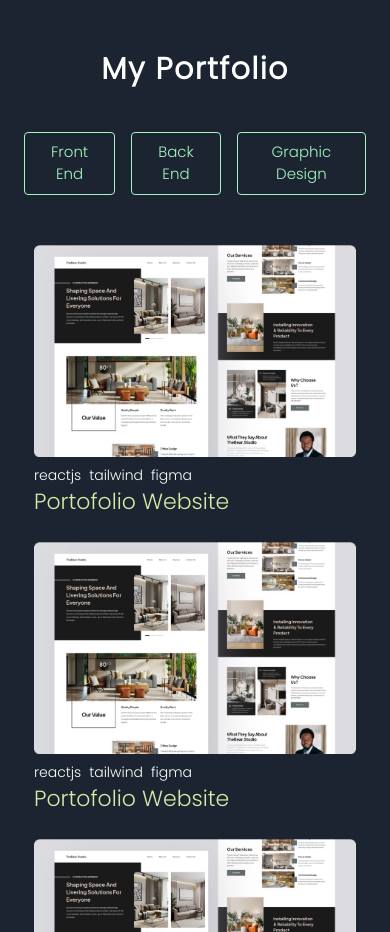
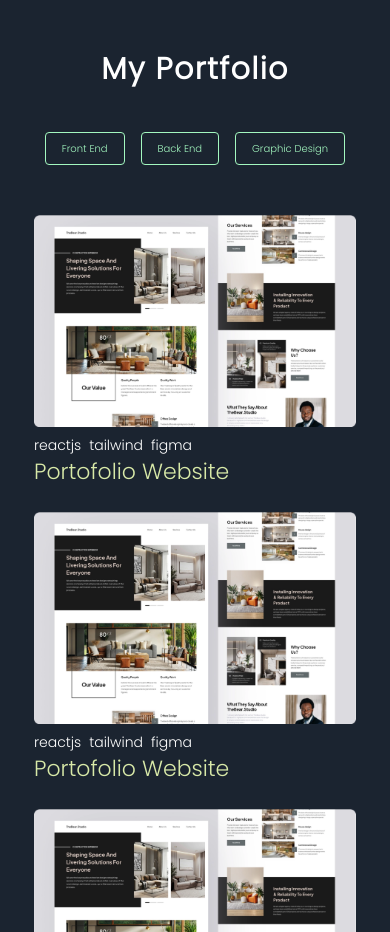
Before and after one commit to FajarFE/Portofolio-Fajar, a React (Create React App) app: page / in a window 390 px wide. Shown: the part 2340-3272 px from the top of the page. Built offline with nearby package versions, Linux system fonts and the light colour scheme.

Commit message:
hampir selesai

```diff
--- a/src/components/MyPortofolio.js
+++ b/src/components/MyPortofolio.js
@@ -43,7 +43,7 @@ const MyPortfolio = () => {
       <h1 className={` tracking-wider ${styles.sectionHeadText} text-center`}>My Portfolio</h1>
       <div className="flex space-x-4 my-10 justify-center ">
         <button
-          className={`border border-[#A3F7BF] rounded text-[15px] xs:text-[5px] sm:text-[5px]  md:text-sm lg:text-[20px] py-2 px-4 ${
+          className={`border border-[#A3F7BF] rounded text-[10px] xs:text-[5px] sm:text-[5px]  md:text-sm lg:text-[20px] py-2 px-4 ${
             selectedTags.includes("Front End")
               ? "bg-[#A3F7BF] text-[#1B2430]"
               : "text-[#A3F7BF]"
@@ -53,7 +53,7 @@ const MyPortfolio = () => {
           Front End
         </button>
         <button
-          className={`border border-[#A3F7BF] rounded text-[15px] xs:text-[5px] sm:text-[5px] lg:text-[20px] py-2 px-4 md:text-sm ${
+          className={`border border-[#A3F7BF] rounded text-[10px] xs:text-[5px] sm:text-[5px] lg:text-[20px] py-2 px-4 md:text-sm ${
             selectedTags.includes("Back End")
               ? "bg-[#A3F7BF] text-[#1B2430]"
               : "text-[#A3F7BF]"
@@ -63,7 +63,7 @@ const MyPortfolio = () => {
           Back End
         </button>
         <button
-          className={`border border-[#A3F7BF] rounded text-[15px] xs:text-[5px] sm:text-[5px] lg:text-[20px] py-2 px-4 md:text-sm ${
+          className={`border border-[#A3F7BF] rounded text-[10px] xs:text-[5px] sm:text-[5px] lg:text-[20px] py-2 px-4 md:text-sm ${
             selectedTags.includes("Graphic Design")
               ? "bg-[#A3F7BF] text-[#1B2430]"
               : "text-[#A3F7BF]"
```
